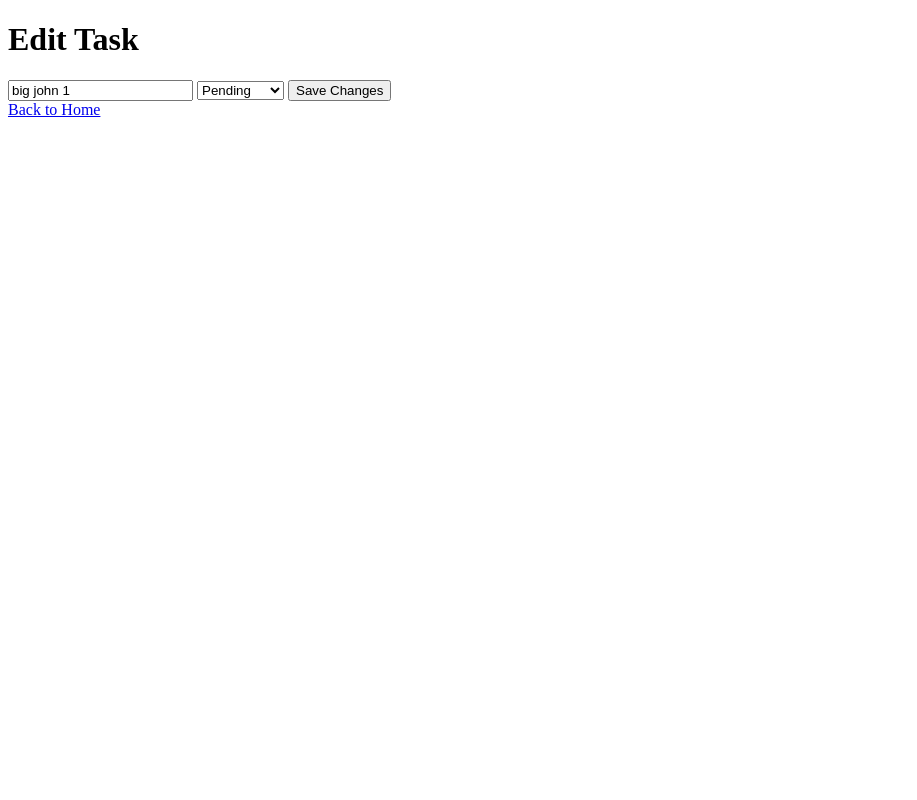
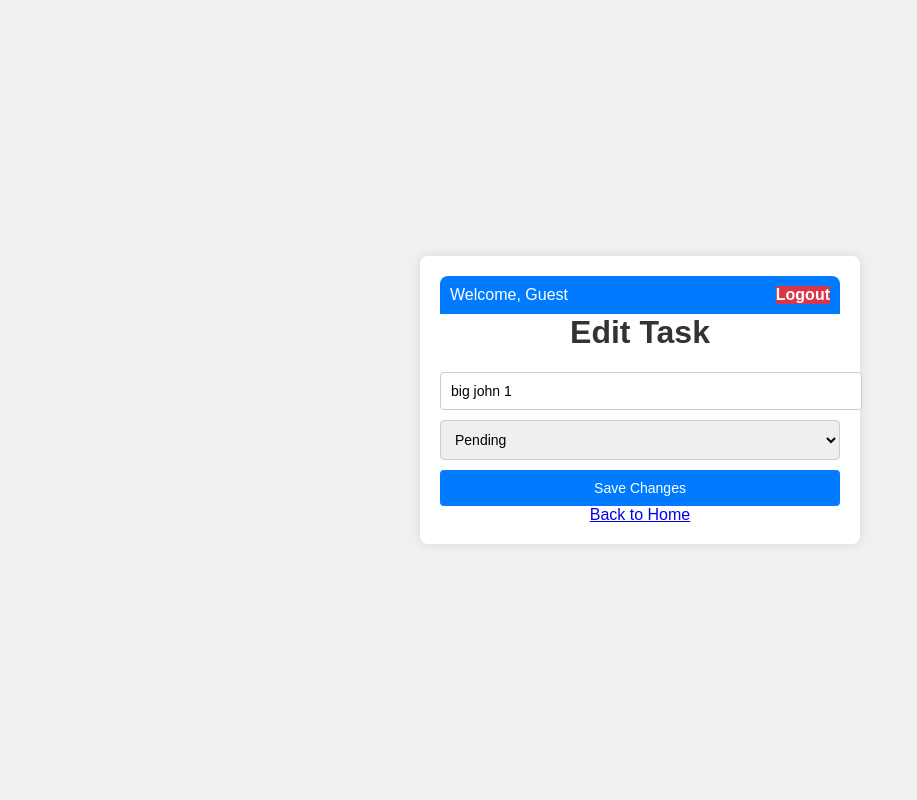
Before and after one commit to ROBERTSPHXINTERNET/flask-todo-app, a Flask app: page /edit/1 in a window 1280 px wide. Shown: the whole page, without its empty margins (0-917 px from the left). Run offline with Flask 3, Linux system fonts and the light colour scheme; data comes from the database, SQL or seed files in the repository; both versions use the stored data as it was after the commit.

Commit message:
Added navbar

```diff
--- a/app.py
+++ b/app.py
@@ -39,7 +39,7 @@ tasks = []
 
 @app.route('/')
 def home():
-    if 'user_id' not in session or session['user_id'] is None:
+    if 'user_id' not in session or session['user_id'] is None or session['user_id'] is 'Guest':
         return redirect(url_for('login'))
     conn = sqlite3.connect('tasks.db')
     cursor = conn.cursor()
@@ -128,6 +128,7 @@ def login():
 
         if user and bcrypt.check_password_hash(user[2], password):
             session['user_id'] = user[0]
+            session['username'] = username
             return redirect(url_for('home'))
         else:
             return "Invalid credentials. Please try again."
@@ -137,6 +138,7 @@ def login():
 @app.route('/logout')
 def logout():
     session.pop('user_id', None)
+    session.pop('username', None)
     return redirect(url_for('login'))
 
 if __name__ == '__main__':
--- a/static/style.css
+++ b/static/style.css
@@ -1,73 +1,107 @@
+/* General layout styling */
 body {
     font-family: Arial, sans-serif;
+    background-color: #f0f0f0;
     display: flex;
     justify-content: center;
     align-items: center;
     min-height: 100vh;
     margin: 0;
-    background-color: #f0f0f0;
 }
 
 .container {
-    width: 300px;
+    width: 400px;
     padding: 20px;
     border-radius: 8px;
-    background-color: #fff;
-    box-shadow: 0px 0px 10px rga(0,0,0,0.1);
+    background-color: #ffffff;
+    box-shadow: 0px 0px 10px rgba(0, 0, 0, 0.1);
+    text-align: center;
 }
 
 h1 {
     color: #333;
-    text-align: center;
-    margin-bottom: 10px;
+    margin-top: 0;
 }
 
-ul {
-    list-style: none;
-    padding: 0;
-    margin: 0;
+/* Navigation bar styling */
+.navbar {
+    display: flex;
+    justify-content: space-between;
+    padding: 10px;
+    background-color: #007bff;
+    color: #ffffff;
+    border-radius: 8px 8px 0 0;
 }
 
-form {
-    margin-bottom: 20px;
-    display: flex;
-    justify-content: space-between;
+.navbar a {
+    color: #ffffff;
+    text-decoration: none;
+    font-weight: bold;
 }
 
-input[types="text"] {
-    flex: 1;
-    padding: 8px;
-    margin-right: 10px;
+.navbar a:hover {
+    color: #d4d4d4;
+}
+
+/* Form styling */
+form {
+    display: flex;
+    flex-direction: column;
+    gap: 10px;
+}
+
+input[type="text"],
+input[type="password"],
+select {
+    padding: 10px;
     border: 1px solid #ccc;
     border-radius: 4px;
+    font-size: 14px;
+    width: 100%;
 }
 
 button {
-    padding: 8px 12px;
+    padding: 10px;
+    font-size: 14px;
     background-color: #007bff;
-    color:#fff;
+    color: #ffffff;
     border: none;
     border-radius: 4px;
     cursor: pointer;
+    transition: background-color 0.3s ease;
 }
 
 button:hover {
     background-color: #0056b3;
 }
 
+.logout-btn {
+    background-color: #dc3545;
+}
+
+.logout-btn:hover {
+    background-color: #b32e33;
+}
+
+/* Task list styling */
+ul {
+    list-style: none;
+    padding: 0;
+    margin-top: 20px;
+}
+
 li {
-    padding: 8px;
-    margin-bottom: 8px;
-    background-color: #f9f9f9;
+    display: flex;
+    justify-content: space-between;
+    padding: 10px;
     border: 1px solid #ddd;
     border-radius: 4px;
-    display: flex;
-    justify-content: space-between;
+    background-color: #f9f9f9;
+    margin-bottom: 10px;
 }
 
 li a {
     color: #dc3545;
+    font-weight: bold;
     text-decoration: none;
-    font-weight: bold;
-    cursor: pointer;
 }
--- a/templates/edit.html
+++ b/templates/edit.html
@@ -4,8 +4,14 @@
     <meta charset="UTF-8">
     <meta name="viewport" content="width=device-width, initial-scale=1.0">
     <title>Edit Task</title>
+    <link rel="stylesheet" href="{{ url_for('static', filename='style.css') }}">
 </head>
 <body>
+    <div class="container">
+        <div class="navbar">
+            <span>Welcome, {{ session.get('username', 'Guest') }}</span>
+            <a href="{{ url_for('logout') }}" class="logout-btn">Logout</a>
+        </div>
     <h1>Edit Task</h1>
     <form method="post">
         <input type="text" name="title" value="{{ task[2] }}" required>
--- a/templates/login.html
+++ b/templates/login.html
@@ -4,8 +4,14 @@
     <meta charset="UTF-8">
     <meta name="viewport" content="width=device-width, initial-scale=1.0">
     <title>Login</title>
+    <link rel="stylesheet" href="{{ url_for('static', filename='style.css') }}">
 </head>
 <body>
+    <div class="container">
+        <div class="navbar">
+            <span>Welcome, {{ session.get('username', 'Guest') }}</span>
+            <a href="{{ url_for('logout') }}" class="logout-btn">Logout</a>
+        </div>
     <h1>Login</h1>
     <form method="post">
         <label>Username:</label>
--- a/templates/register.html
+++ b/templates/register.html
@@ -4,8 +4,14 @@
     <meta charset="UTF-8">
     <meta name="viewport" content="width=device-width, initial-scale=1.0">
     <title>Register</title>
+    <link rel="stylesheet" href="{{ url_for('static', filename='style.css') }}">
 </head>
 <body>
+    <div class="container">
+        <div class="navbar">
+            <span>Welcome, {{ session.get('username', 'Guest') }}</span>
+            <a href="{{ url_for('logout') }}" class="logout-btn">Logout</a>
+        </div>
     <h1>Register</h1>
     <form method="post">
         <label>Username:</label>
```
Also changed, not shown: templates/index.html (+6 -2 lines), tasks.db, 2 other files.
